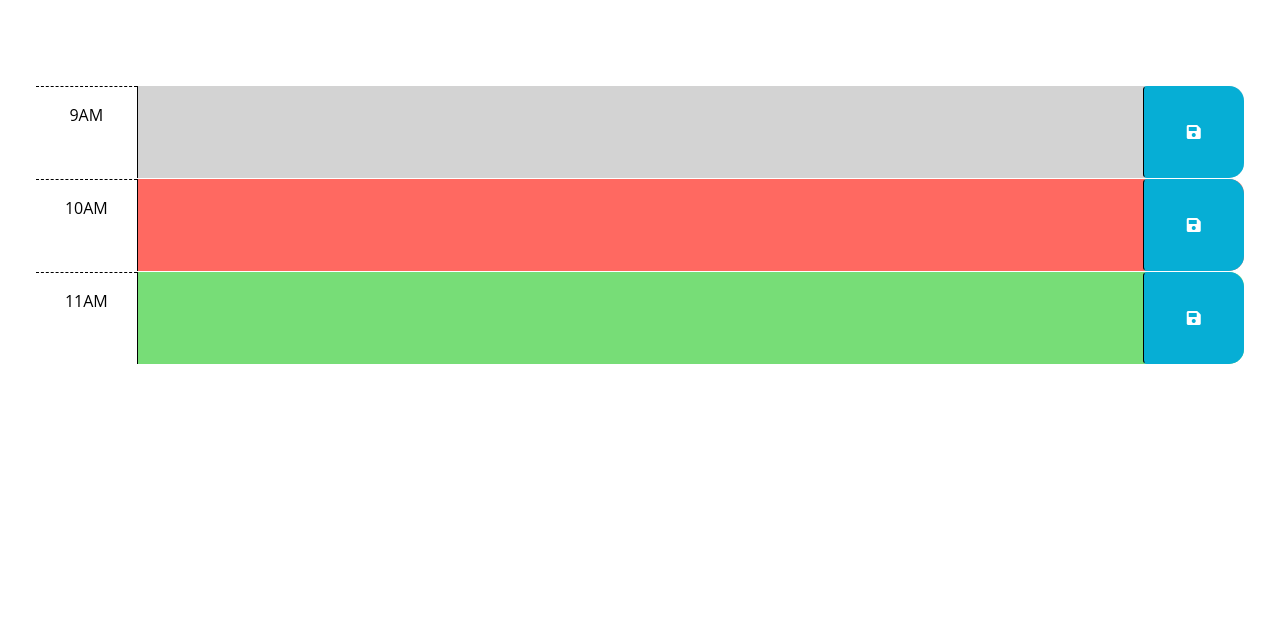
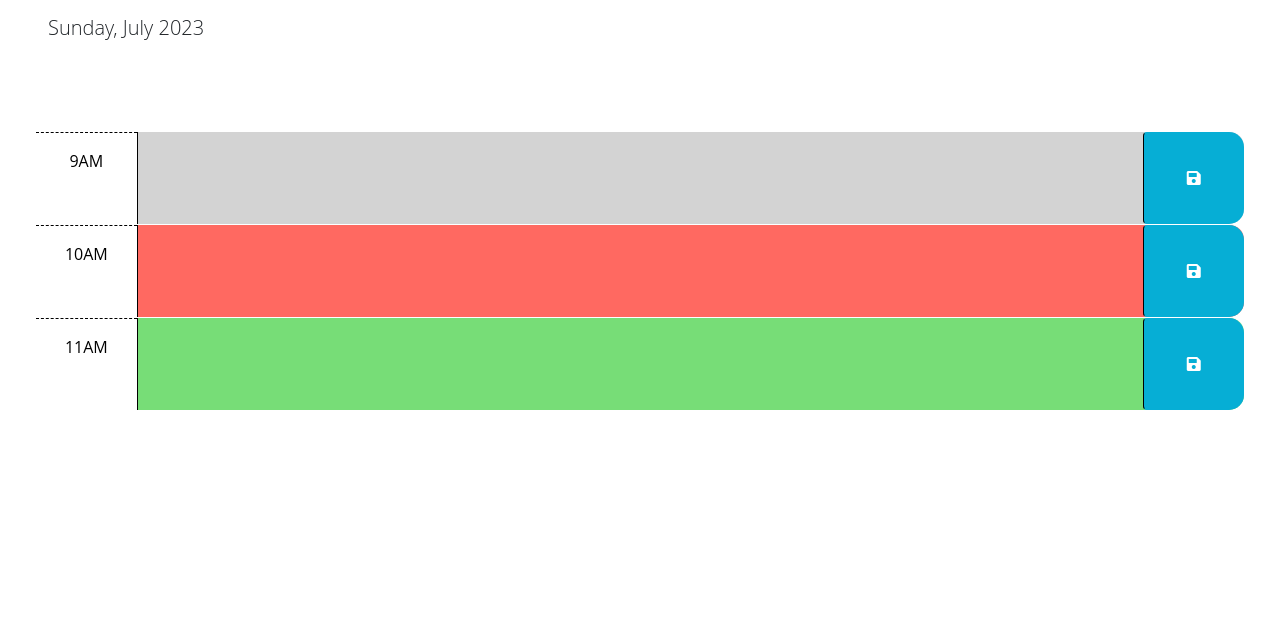
Before and after one commit to briimcfly/jquery-scheduler, a plain HTML site: page index.html in a window 1280 px wide. Shown: the part 166-800 px from the top of the page. Drawn offline with nearby package versions, Linux system fonts and the light colour scheme; files that its build step writes are made by us from their sources.

Commit message:
added on load function. added day js. displaying current day

```diff
--- a/Assets/js/script.js
+++ b/Assets/js/script.js
@@ -1,7 +1,8 @@
-// Wrap all code that interacts with the DOM in a call to jQuery to ensure that
-// the code isn't run until the browser has finished rendering all the elements
-// in the html.
-$(function () {
+var today = dayjs();
+//Don't start until DOM fully loads
+$(window).on("load", function(){
+  $(`#currentDay`).text(today.format(`dddd, MMMM YYYY`))
+  // $(function () {
     // TODO: Add a listener for click events on the save button. This code should
     // use the id in the containing time-block as a key to save the user input in
     // local storage. HINT: What does `this` reference in the click listener
@@ -20,4 +21,5 @@ $(function () {
     // attribute of each time-block be used to do this?
     //
     // TODO: Add code to display the current date in the header of the page.
-});
+  // });
+})
--- a/index.html
+++ b/index.html
@@ -20,7 +20,7 @@
       href="https://fonts.googleapis.com/css2?family=Fira+Sans:wght@400;700&display=swap"
       rel="stylesheet"
     />
-    <link rel="stylesheet" href="style.css" />
+    <link rel="stylesheet" href="Assets/css/style.css" />
     <title>Work Day Scheduler</title>
   </head>
 
@@ -74,6 +74,6 @@
     integrity="sha256-iu/zLUB+QgISXBLCW/mcDi/rnf4m4uEDO0wauy76x7U="
     crossorigin="anonymous"></script>
 
-    <script src="script.js"></script>
+    <script src="Assets/js/script.js"></script>
   </body>
 </html>
```
Also changed, not shown: Assets/css/style.css (renamed from Assets/style.css), 1 other file. Lines whose indentation alone changed are shown as unchanged.
